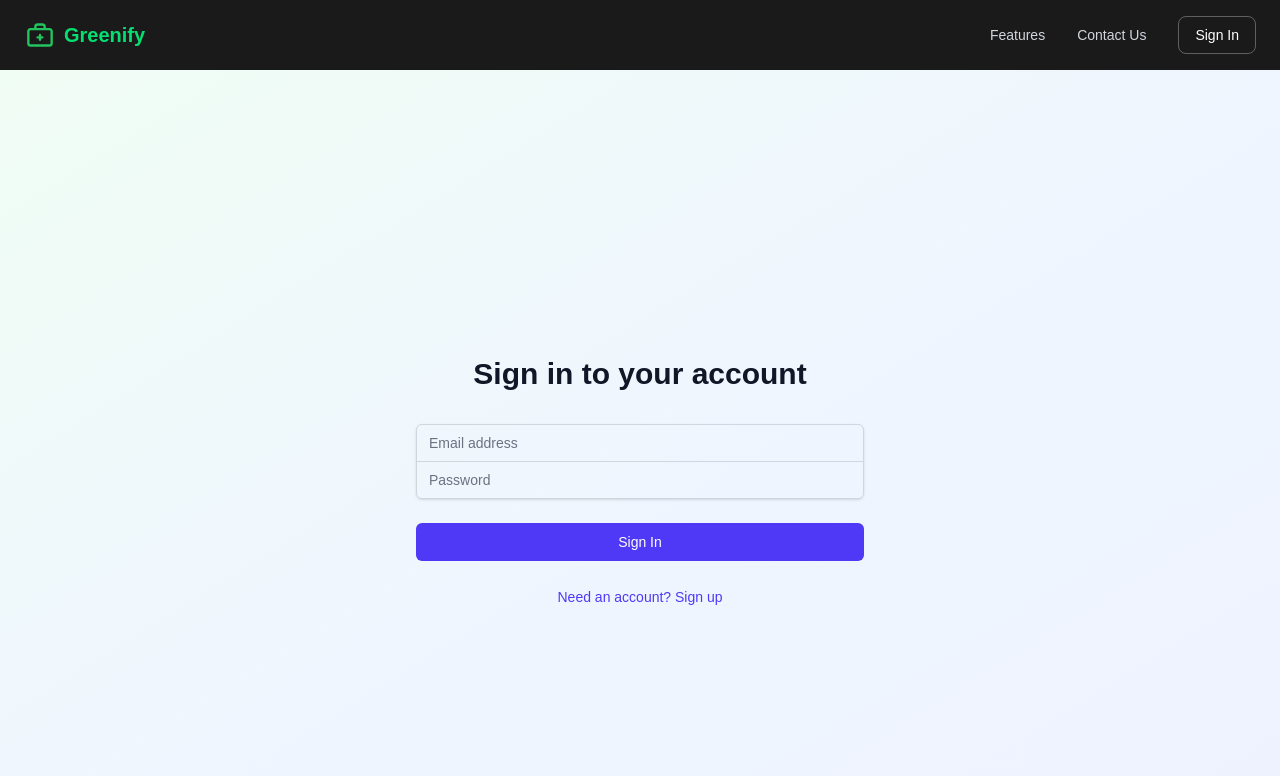
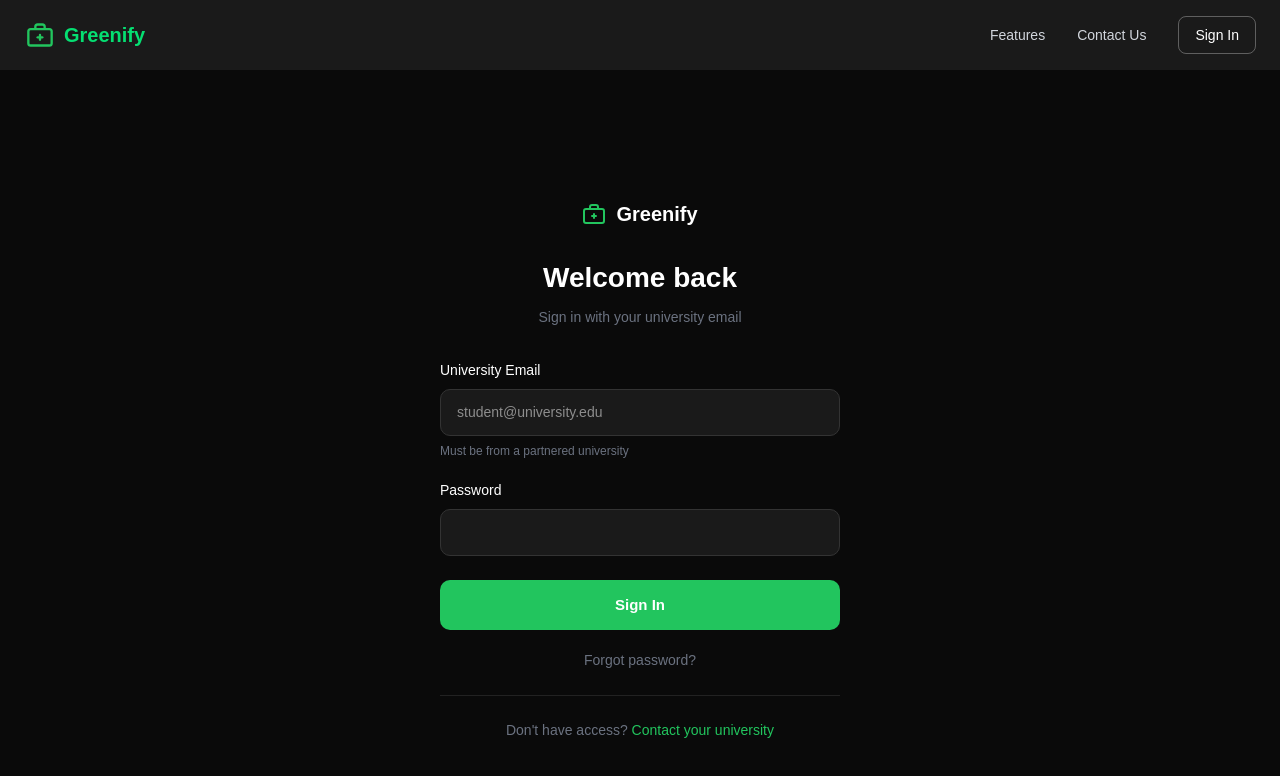
Before and after one commit to Evanwood5/greenwebsite, a Next.js app in the folder greensite/: page /auth in a window 1280 px wide. Shown: the top 776 px of the page. Built offline with nearby package versions, Linux system fonts and the light colour scheme; no server answers.

Commit message:
redesign sign in page with dark centered form

```diff
--- a/greensite/app/auth/page.tsx
+++ b/greensite/app/auth/page.tsx
@@ -5,123 +5,110 @@ import { supabase } from '@/lib/supabase'
 import { useRouter } from 'next/navigation'
 
 export default function AuthPage() {
-  const [isLogin, setIsLogin] = useState(true)
   const [email, setEmail] = useState('')
   const [password, setPassword] = useState('')
   const [loading, setLoading] = useState(false)
   const [message, setMessage] = useState('')
   const router = useRouter()
 
-  const handleAuth = async (e: React.FormEvent) => {
+  const handleSignIn = async (e: React.FormEvent<HTMLFormElement>) => {
     e.preventDefault()
     setLoading(true)
     setMessage('')
 
     try {
-      if (isLogin) {
-        const { data, error } = await supabase.auth.signInWithPassword({
-          email,
-          password,
-        })
+      const { data, error } = await supabase.auth.signInWithPassword({ email, password })
 
       if (error) {
-          setMessage(`Login failed: ${error.message}`)
+        setMessage(error.message)
       } else if (data.user) {
-          setMessage('Login successful!')
-          router.push('/dashboard') // Redirect to dashboard or home page
+        router.push('/jobs')
       }
-      } else {
-        const { data, error } = await supabase.auth.signUp({
-          email,
-          password,
-        })
-
-        if (error) {
-          setMessage(`Signup failed: ${error.message}`)
-        } else if (data.user) {
-          setMessage('Signup successful! Please check your email to confirm your account.')
-        }
-      }
-    } catch (error) {
-      setMessage('An unexpected error occurred')
+    } catch {
+      setMessage('Something went wrong. Try again.')
     } finally {
       setLoading(false)
     }
   }
 
   return (
-    <div className="min-h-screen flex items-center justify-center bg-gradient-to-br from-green-50 via-blue-50 to-indigo-50 py-12 px-4 sm:px-6 lg:px-8">
-      <div className="max-w-md w-full space-y-8">
-        <div>
-          <h2 className="mt-6 text-center text-3xl font-extrabold text-gray-900">
-            {isLogin ? 'Sign in to your account' : 'Create a new account'}
-          </h2>
+    <div style={{ minHeight: '100vh', background: '#0a0a0a', display: 'flex', flexDirection: 'column', alignItems: 'center', justifyContent: 'center', padding: '24px' }}>
+      <div style={{ width: '100%', maxWidth: '400px' }}>
+        <div style={{ display: 'flex', alignItems: 'center', justifyContent: 'center', gap: '10px', marginBottom: '28px' }}>
+          <svg width="24" height="24" viewBox="0 0 24 24" fill="none" stroke="#22c55e" strokeWidth="2" strokeLinecap="round" strokeLinejoin="round">
+            <rect x="2" y="7" width="20" height="14" rx="2"/>
+            <path d="M16 7V5a2 2 0 00-2-2h-4a2 2 0 00-2 2v2"/>
+            <line x1="12" y1="12" x2="12" y2="16"/>
+            <line x1="10" y1="14" x2="14" y2="14"/>
+          </svg>
+          <span style={{ color: 'white', fontSize: '20px', fontWeight: 700 }}>Greenify</span>
         </div>
 
-        <form className="mt-8 space-y-6" onSubmit={handleAuth}>
-          <div className="rounded-md shadow-sm -space-y-px">
-            <div>
-              <label htmlFor="email" className="sr-only">
-                Email address
+        <h1 style={{ color: 'white', fontSize: '28px', fontWeight: 700, textAlign: 'center', marginBottom: '8px' }}>
+          Welcome back
+        </h1>
+        <p style={{ color: '#6b7280', fontSize: '14px', textAlign: 'center', marginBottom: '32px' }}>
+          Sign in with your university email
+        </p>
+
+        <form onSubmit={handleSignIn}>
+          <div style={{ marginBottom: '20px' }}>
+            <label style={{ display: 'block', color: 'white', fontSize: '14px', fontWeight: 500, marginBottom: '8px' }}>
+              University Email
             </label>
             <input
-                id="email"
-                name="email"
               type="email"
-                autoComplete="email"
               required
-                className="appearance-none rounded-none relative block w-full px-3 py-2 border border-gray-300 placeholder-gray-500 text-gray-900 rounded-t-md focus:outline-none focus:ring-indigo-500 focus:border-indigo-500 focus:z-10 sm:text-sm"
-                placeholder="Email address"
               value={email}
               onChange={(e) => setEmail(e.target.value)}
+              placeholder="student@university.edu"
+              style={{ width: '100%', padding: '12px 16px', borderRadius: '10px', border: '1px solid #333', background: '#1a1a1a', color: 'white', fontSize: '14px', outline: 'none', boxSizing: 'border-box' }}
             />
+            <p style={{ color: '#6b7280', fontSize: '12px', marginTop: '6px' }}>
+              Must be from a partnered university
+            </p>
           </div>
-            <div>
-              <label htmlFor="password" className="sr-only">
+
+          <div style={{ marginBottom: '24px' }}>
+            <label style={{ display: 'block', color: 'white', fontSize: '14px', fontWeight: 500, marginBottom: '8px' }}>
               Password
             </label>
             <input
-                id="password"
-                name="password"
               type="password"
-                autoComplete={isLogin ? 'current-password' : 'new-password'}
               required
-                className="appearance-none rounded-none relative block w-full px-3 py-2 border border-gray-300 placeholder-gray-500 text-gray-900 rounded-b-md focus:outline-none focus:ring-indigo-500 focus:border-indigo-500 focus:z-10 sm:text-sm"
-                placeholder="Password"
               value={password}
               onChange={(e) => setPassword(e.target.value)}
+              style={{ width: '100%', padding: '12px 16px', borderRadius: '10px', border: '1px solid #333', background: '#1a1a1a', color: 'white', fontSize: '14px', outline: 'none', boxSizing: 'border-box' }}
             />
-            </div>
           </div>
 
           {message && (
-            <div className={`text-sm text-center ${
-              message.includes('successful') ? 'text-green-600' : 'text-red-600'
-            }`}>
+            <p style={{ color: '#ef4444', fontSize: '13px', marginBottom: '16px', textAlign: 'center' }}>
               {message}
-            </div>
+            </p>
           )}
 
-          <div>
           <button
             type="submit"
             disabled={loading}
-              className="group relative w-full flex justify-center py-2 px-4 border border-transparent text-sm font-medium rounded-md text-white bg-indigo-600 hover:bg-indigo-700 focus:outline-none focus:ring-2 focus:ring-offset-2 focus:ring-indigo-500 disabled:opacity-50"
+            style={{ width: '100%', padding: '14px', borderRadius: '10px', background: '#22c55e', color: 'white', fontSize: '15px', fontWeight: 600, border: 'none', cursor: loading ? 'not-allowed' : 'pointer', opacity: loading ? 0.7 : 1 }}
           >
-              {loading ? 'Processing...' : (isLogin ? 'Sign In' : 'Sign Up')}
+            {loading ? 'Signing in...' : 'Sign In'}
           </button>
-          </div>
+        </form>
 
-          <div className="text-center">
-            <button
-              type="button"
-              onClick={() => setIsLogin(!isLogin)}
-              className="text-indigo-600 hover:text-indigo-500 text-sm"
-            >
-              {isLogin ? 'Need an account? Sign up' : 'Already have an account? Sign in'}
-            </button>
-          </div>
-        </form>
+        <p style={{ color: '#6b7280', fontSize: '14px', textAlign: 'center', marginTop: '20px' }}>
+          Forgot password?
+        </p>
+
+        <div style={{ borderTop: '1px solid #222', margin: '24px 0' }} />
+
+        <p style={{ color: '#6b7280', fontSize: '14px', textAlign: 'center' }}>
+          Don&apos;t have access?{' '}
+          <a href="mailto:partnerships@greenify.io" style={{ color: '#22c55e', textDecoration: 'none' }}>
+            Contact your university
+          </a>
+        </p>
       </div>
     </div>
   )
```
Lines whose indentation alone changed are shown as unchanged.
